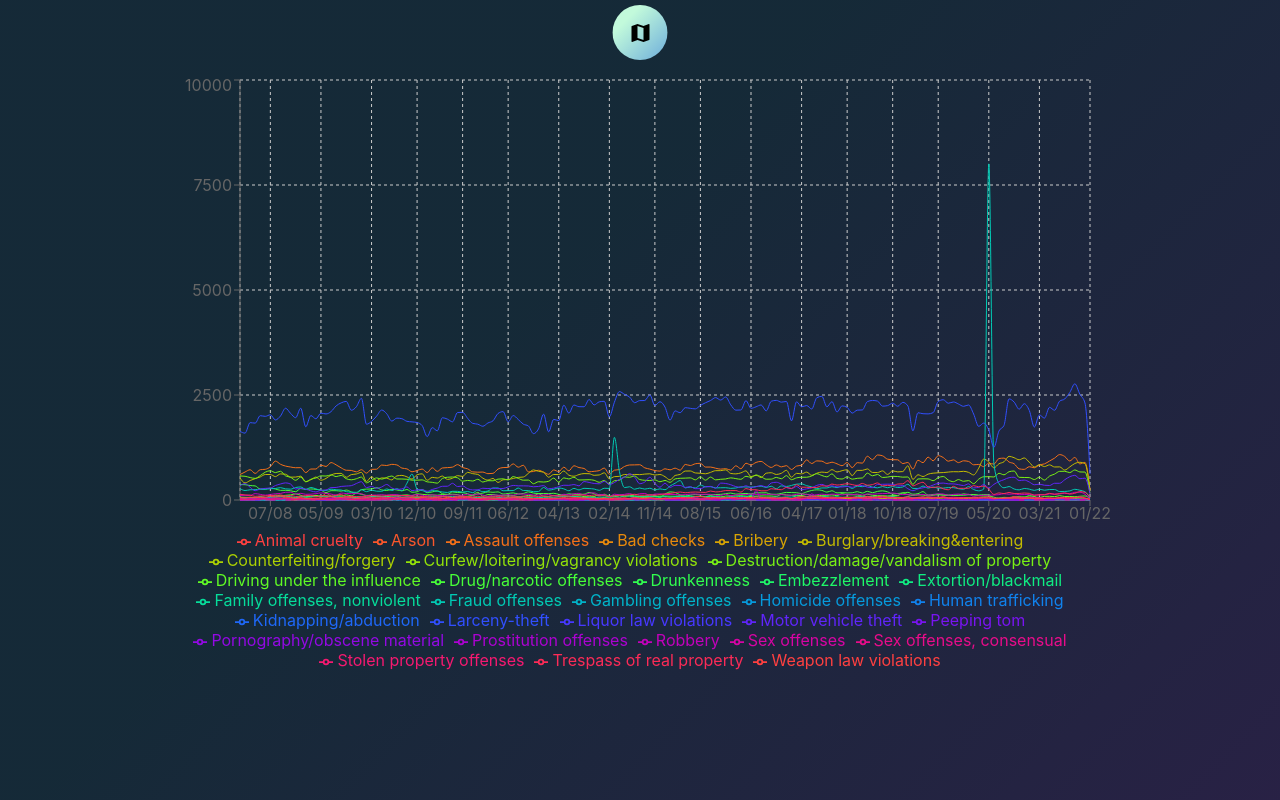
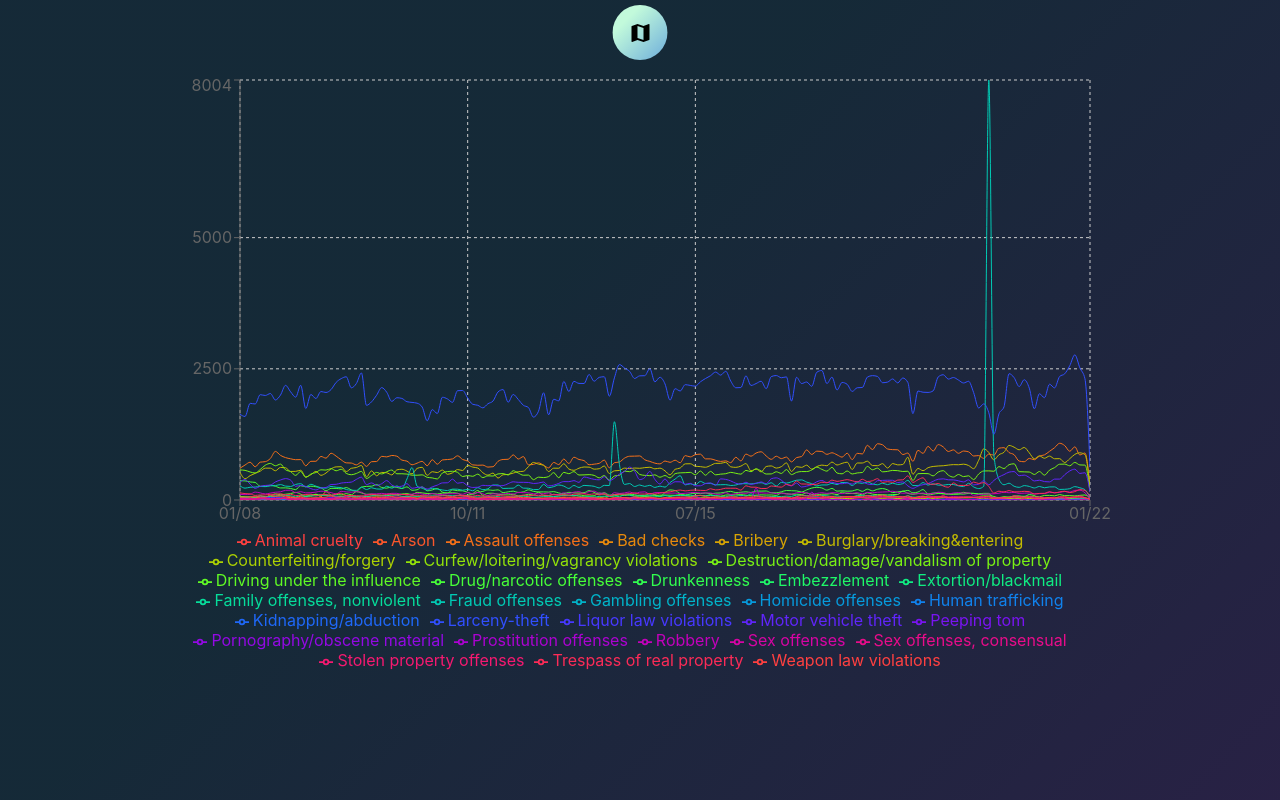
Before and after one commit to David-Beale/Police-Map, a React (Create React App) app: page / in a window 1280 px wide. Built offline with nearby package versions, Linux system fonts and the light colour scheme; what @here/harp-geoutils, @here/harp-vectortile-datasource would draw is missing.

Commit message:
add chart zoom

```diff
--- a/src/Components/Charts/ChartsStyle.ts
+++ b/src/Components/Charts/ChartsStyle.ts
@@ -1,6 +1,7 @@
 import styled from "styled-components";
 
 export const Container = styled.div`
+  position: relative;
   box-sizing: border-box;
   height: 100vh;
   width: 100vw;
@@ -20,4 +21,13 @@ export const ChartContainer = styled.div`
   height: 75vh;
   width: 75vw;
   overflow: hidden;
+  user-select: none;
 `;
+export const ZoomOutContainer = styled.div`
+  position: absolute;
+  top: 5px;
+  left: 5px;
+  color: white;
+  height: 35px;
+  width: 35px;
+`;
--- a/src/Components/Charts/Components/Chart1/Chart1.tsx
+++ b/src/Components/Charts/Components/Chart1/Chart1.tsx
@@ -7,31 +7,67 @@ import {
   Tooltip,
   Legend,
   ResponsiveContainer,
+  ReferenceArea,
 } from "recharts";
-import { ChartContainer } from "../../ChartsStyle";
+import ZoomOutIcon from "@mui/icons-material/ZoomOut";
+import { ChartContainer, ZoomOutContainer } from "../../ChartsStyle";
 
 import CustomTooltip from "../Tooltip/Tooltip";
 import { useData } from "./useData";
+import { useZoom } from "./useZoom";
+import { StyledIconButton } from "../../../ModeSelectButton/ModeSelectButtonStyle";
 
 export default function Chart1() {
-  const { groupedData, categories, colors } = useData();
+  const { groupedData, categories, xAxisLabels, colors } = useData();
+  const {
+    left,
+    right,
+    top,
+    bottom,
+    data,
+    refAreaLeft,
+    refAreaRight,
+    zoom,
+    zoomOut,
+    onMouseDown,
+    onMouseMove,
+  } = useZoom({ initialData: groupedData });
+
   return (
     <ChartContainer>
+      {left >= 0 && (
+        <ZoomOutContainer>
+          <StyledIconButton onClick={zoomOut}>
+            <ZoomOutIcon fontSize="large" />
+          </StyledIconButton>
+        </ZoomOutContainer>
+      )}
       <ResponsiveContainer width="100%" height="100%">
         <LineChart
           width={500}
           height={300}
-          data={groupedData}
+          data={data}
           margin={{
             top: 5,
             right: 30,
             left: 20,
             bottom: 5,
           }}
+          onClick={(e: any) => console.log(e)}
+          onMouseDown={onMouseDown}
+          onMouseMove={onMouseMove}
+          onMouseUp={zoom}
         >
           <CartesianGrid strokeDasharray="3 3" />
-          <XAxis dataKey="name" />
-          <YAxis />
+          <XAxis
+            allowDataOverflow
+            allowDecimals={false}
+            tickFormatter={(i) => xAxisLabels[i]}
+            dataKey="name"
+            type="number"
+            domain={[left, right]}
+          />
+          <YAxis allowDataOverflow domain={[bottom, top]} />
           <Tooltip content={<CustomTooltip />} />
           <Legend />
           {categories.map((category, index) => {
@@ -46,6 +82,14 @@ export default function Chart1() {
             );
           })}
           {/* <Line type="monotone" dataKey="crimes" stroke="#82ca9d" dot={false} /> */}
+          {refAreaLeft && refAreaRight ? (
+            <ReferenceArea
+              // yAxisId="1"
+              x1={data[refAreaLeft].name}
+              x2={data[refAreaRight].name}
+              strokeOpacity={0.3}
+            />
+          ) : null}
         </LineChart>
       </ResponsiveContainer>
     </ChartContainer>
--- a/src/Components/Charts/Components/Chart1/useData.ts
+++ b/src/Components/Charts/Components/Chart1/useData.ts
@@ -5,8 +5,8 @@ import { interpolateSinebow } from "d3-scale-chromatic";
 interface Categories {
   [index: string]: boolean;
 }
-interface ChartItem {
-  name?: string;
+export interface ChartItem {
+  name: number;
   [index: string]: number | string | undefined;
 }
 interface Data {
@@ -19,8 +19,7 @@ interface Data {
   };
 }
 
-const buildTotal = (item: Data, categories: Categories): ChartItem => {
-  const [year, month] = item.month.split(", ");
+const buildTotal = (item: Data, categories: Categories) => {
   categories.crimes = true;
 
   const total = Object.values(item.categories).reduce(
@@ -28,33 +27,26 @@ const buildTotal = (item: Data, categories: Categories): ChartItem => {
     0
   );
   return {
-    name: `${month}/${year.slice(2)}`,
     crimes: total,
   };
 };
-const buildCategories = (item: Data, categories: Categories): ChartItem => {
-  const [year, month] = item.month.split(", ");
+const buildCategories = (item: Data, categories: Categories) => {
   Object.keys(item.categories).forEach((category) => {
     if (!categories[category]) categories[category] = true;
   });
   return {
-    name: `${month}/${year.slice(2)}`,
     ...item.categories,
   };
 };
-const buildNeighbourhoods = (item: Data, categories: Categories): ChartItem => {
-  const [year, month] = item.month.split(", ");
+const buildNeighbourhoods = (item: Data, categories: Categories) => {
   Object.keys(item.neighbourhoods).forEach((neighbourhood) => {
     if (!categories[neighbourhood]) categories[neighbourhood] = true;
   });
   return {
-    name: `${month}/${year.slice(2)}`,
     ...item.neighbourhoods,
   };
 };
-const buildData = (data: Data[], mode: string) => {
-  const categories: Categories = {};
-  const groupedData: ChartItem[] = data.map((item) => {
+const getDataByMode = (mode: string, item: Data, categories: Categories) => {
   switch (mode) {
     case "categories":
       return buildCategories(item, categories);
@@ -65,20 +57,38 @@ const buildData = (data: Data[], mode: string) => {
     default:
       return {};
   }
+};
+const buildData = (data: Data[], mode: string) => {
+  const xAxisLabels: string[] = [];
+  const categories: Categories = {};
+  const groupedData: ChartItem[] = data.map((item, index) => {
+    const [year, month] = item.month.split(", ");
+    xAxisLabels.push(`${month}/${year.slice(2)}`);
+
+    return {
+      name: index,
+      ...getDataByMode(mode, item, categories),
+    };
   });
-  return { categories, groupedData };
+  return { categories, groupedData, xAxisLabels };
 };
 
 export const useData = () => {
-  const [groupedData, categories, colors] = useMemo(() => {
-    const { categories, groupedData } = buildData(data, "categories");
+  return useMemo(() => {
+    const { categories, groupedData, xAxisLabels } = buildData(
+      data,
+      "categories"
+    );
     const categoryArray = Object.keys(categories);
     const spacing = 1 / (categoryArray.length - 1 || 1);
     const colors = categoryArray.map((category, index) =>
       interpolateSinebow(index * spacing)
     );
-    return [groupedData, categoryArray.sort(), colors];
+    return {
+      groupedData,
+      categories: categoryArray.sort(),
+      xAxisLabels,
+      colors,
+    };
   }, []);
-
-  return { groupedData, categories, colors };
 };
--- /dev/null
+++ b/src/Components/Charts/Components/Chart1/useZoom.tsx
@@ -0,0 +1,90 @@
+import { useCallback, useMemo, useState } from "react";
+import { ChartItem } from "./useData";
+
+interface Props {
+  initialData: ChartItem[];
+}
+export const useZoom = ({ initialData }: Props) => {
+  const [data, setData] = useState(initialData);
+  const [left, setLeft] = useState<any>("dataMin");
+  const [right, setRight] = useState<any>("dataMax");
+  const [refAreaLeft, setRefAreaLeft] = useState<number | null>(null);
+  const [refAreaRight, setRefAreaRight] = useState<number | null>(null);
+  const [top, setTop] = useState<string | number>("dataMax+1");
+  const [bottom, setBottom] = useState<string | number>("dataMin-1");
+
+  const getAxisYDomain = useCallback(
+    (from: number, to: number) => {
+      const refData: any[] = initialData.slice(from, to + 1);
+      let bottom = Infinity;
+      let top = -Infinity;
+
+      refData.forEach((d) => {
+        const keys = Object.keys(d);
+        keys.forEach((key) => {
+          if (key === "name") return;
+          if (d[key] < bottom) bottom = d[key];
+          if (d[key] > top) top = d[key];
+        });
+      });
+
+      return [bottom, top];
+    },
+    [initialData]
+  );
+
+  const zoom = () => {
+    let left = refAreaLeft;
+    let right = refAreaRight;
+
+    setRefAreaLeft(null);
+    setRefAreaRight(null);
+
+    if (left === right || right === null || left === null) return;
+
+    // xAxis domain
+    if (left > right) [left, right] = [right, left];
+
+    // yAxis domain
+    const [bottom, top] = getAxisYDomain(left, right);
+
+    setData(data.slice());
+    setLeft(data[left].name);
+    setRight(data[right].name);
+    setBottom(bottom);
+    setTop(top);
+  };
+
+  const zoomOut = () => {
+    setData(data.slice());
+    setRefAreaLeft(null);
+    setRefAreaRight(null);
+    setLeft("dataMin");
+    setRight("dataMax");
+    setBottom("dataMin-1");
+    setTop("dataMax+1");
+  };
+
+  const onMouseDown = (e: any) => {
+    console.log(e);
+    setRefAreaLeft(e.activeTooltipIndex);
+  };
+  const onMouseMove = (e: any) => {
+    if (!refAreaLeft) return;
+    setRefAreaRight(e.activeTooltipIndex);
+  };
+
+  return {
+    left,
+    right,
+    top,
+    bottom,
+    data,
+    refAreaLeft,
+    refAreaRight,
+    zoom,
+    zoomOut,
+    onMouseDown,
+    onMouseMove,
+  };
+};
```
Lines whose indentation alone changed are shown as unchanged.
